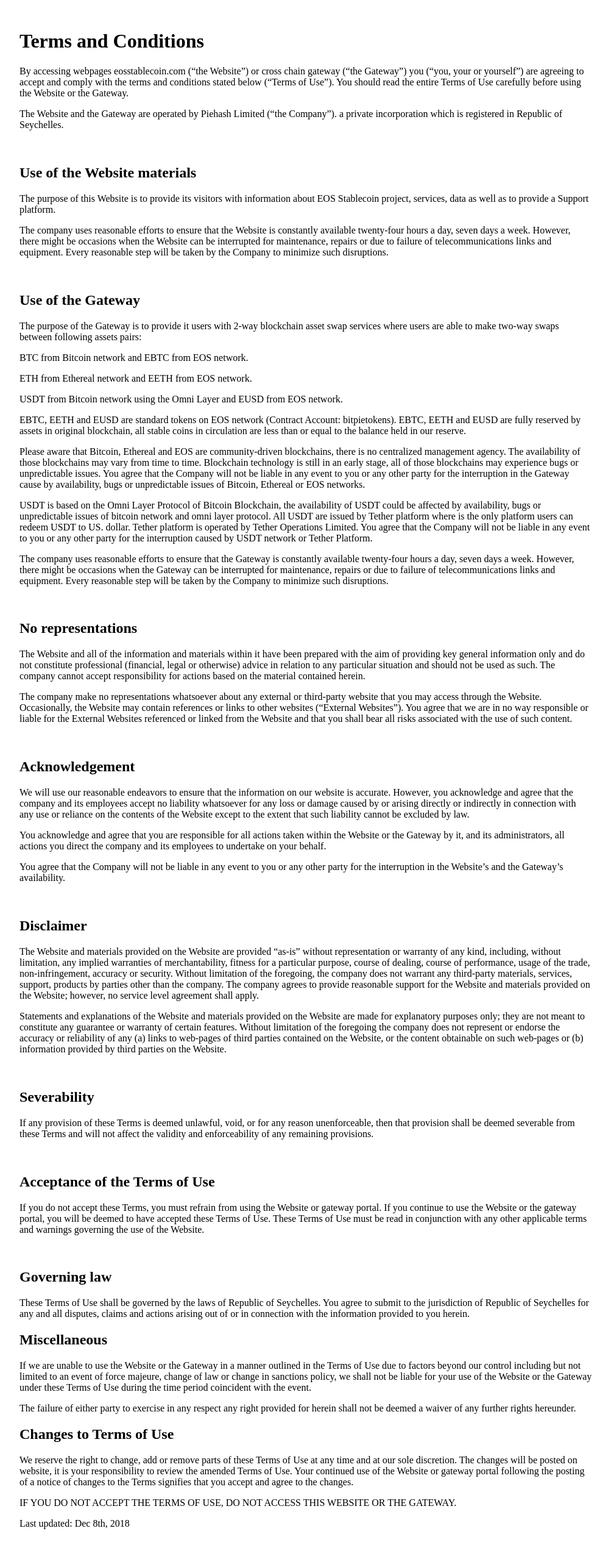
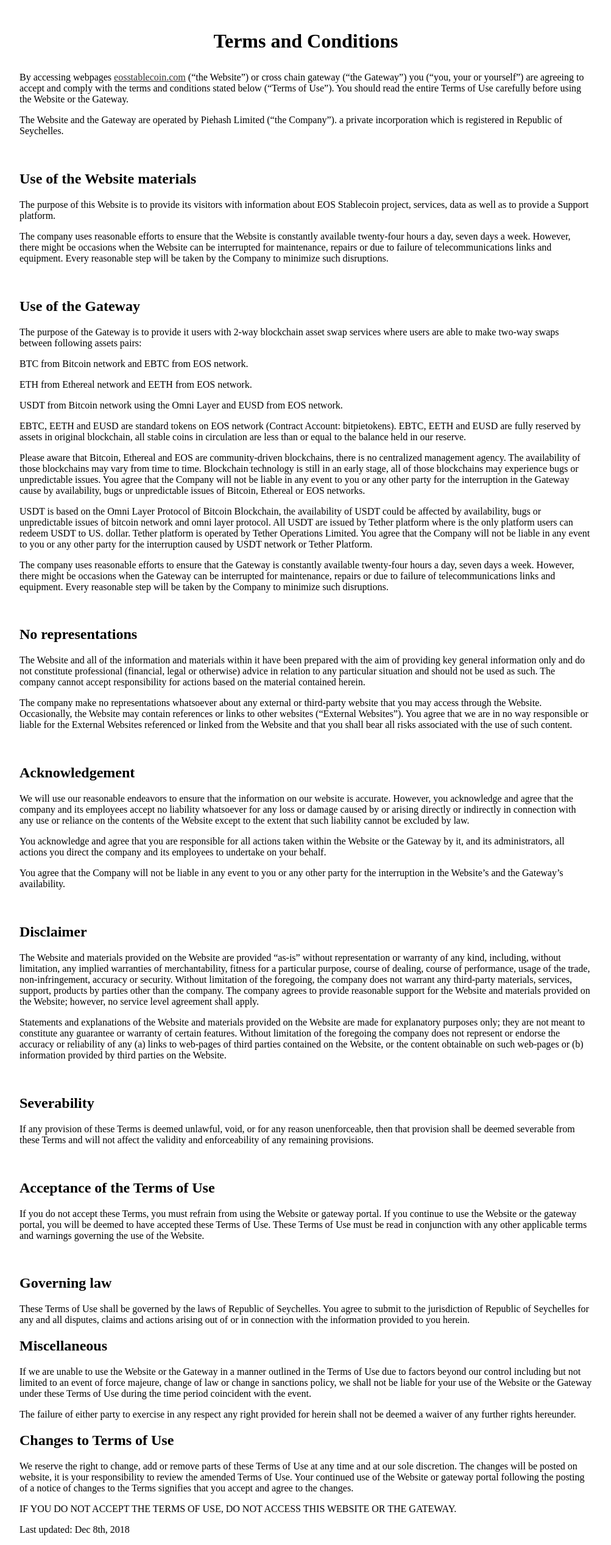
Before and after one commit to eosstablecoin/eosstablecoin, a Jekyll site: the page built from terms/index.html, in a window 1280 px wide. Shown: the whole page at 61% size, without its empty margins (138-1141 px from the left). Built offline with Jekyll 4.4.1, drawn with Linux system fonts in a browser that asks for light colours.

Commit message:
update
update terms

```diff
--- a/_layouts/terms.html
+++ b/_layouts/terms.html
@@ -5,7 +5,9 @@
     <meta name="viewport" content="width=device-width,initial-scale=1.0,maximum-scale=1.0,user-scalable=0">
     <meta name="renderer" content="webkit">
     <meta http-equiv="X-UA-Compatible" content="IE=edge,Chrome=1" />
-    <title>Terms</title>
+    <link href="/static/img/favicon.ico" rel="shortcut icon" type="image/x-icon">
+    <link href="/static/img/favicon.ico" rel="apple-touch-icon">
+    <title>Terms and Conditions</title>
     <style>
         .middle{
             width: 940px;
@@ -16,6 +18,11 @@
         .content{
             padding-top: 20px;
         }
+        .content h1{
+            text-align: center;
+            padding-bottom: 10px;
+        }
+        a:visited,a:link,a:hover,a:active{color:#333}
 
         @media (min-width: 320px) and (max-width: 768px) {
             .middle {
@@ -30,7 +37,7 @@
 <div class="middle">
     <div class="content">
         <h1>Terms and Conditions</h1>
-        <p>By accessing webpages eosstablecoin.com (“the Website”) or cross chain gateway (“the Gateway”) you (“you, your or yourself”) are agreeing to accept and comply with the terms and conditions stated below (“Terms of Use”). You should read the entire Terms of Use carefully before using the Website or the Gateway.</p>
+        <p>By accessing webpages <a href="https://eosstablecoin.com" target="_blank">eosstablecoin.com</a> (“the Website”) or cross chain gateway (“the Gateway”) you (“you, your or yourself”) are agreeing to accept and comply with the terms and conditions stated below (“Terms of Use”). You should read the entire Terms of Use carefully before using the Website or the Gateway.</p>
         <p>The Website and the Gateway are operated by Piehash Limited (“the Company”). a private incorporation which is registered in Republic of Seychelles.</p>
     </div>
     <div class="content">
--- a/static/js/i18n/cn.json
+++ b/static/js/i18n/cn.json
@@ -23,6 +23,6 @@
     "displayaddress":"显示地址",
     "supwalleteos":"以下项目支持兑换或使用 EOS 稳定币",
     "mail":"商务合作请联系 biz@eosstablecoin.com",
-    "terms":"Terms and conditions"
+    "terms":"Terms and Conditions"
 
 }
--- a/static/js/i18n/en.json
+++ b/static/js/i18n/en.json
@@ -23,5 +23,5 @@
     "displayaddress":"Display Address ",
     "supwalleteos":"Institutions that supports EOS stable coins",
     "mail":"Business contact: biz@eosstablecoin.com",
-    "terms":"Terms and conditions"
+    "terms":"Terms and Conditions"
 }
```
